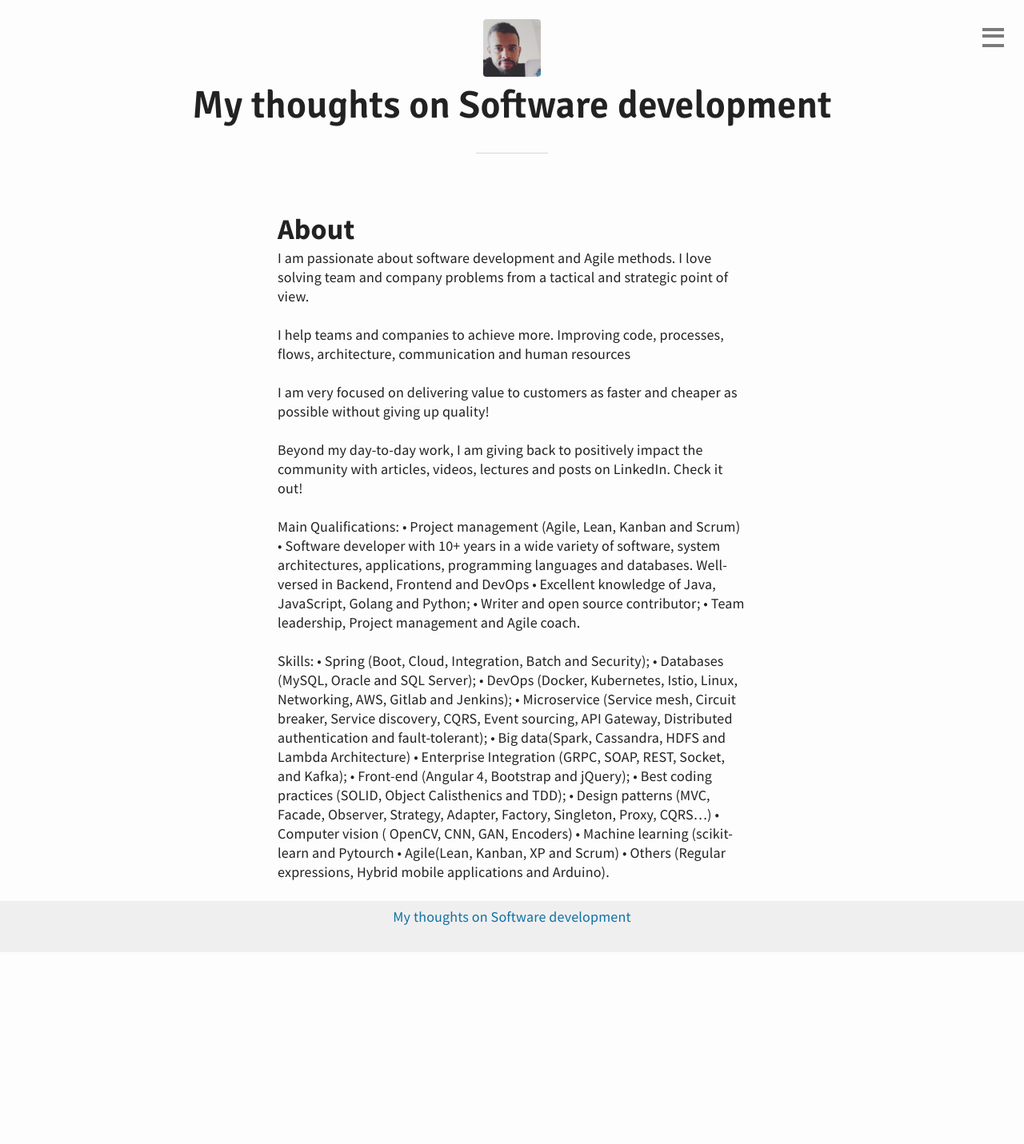
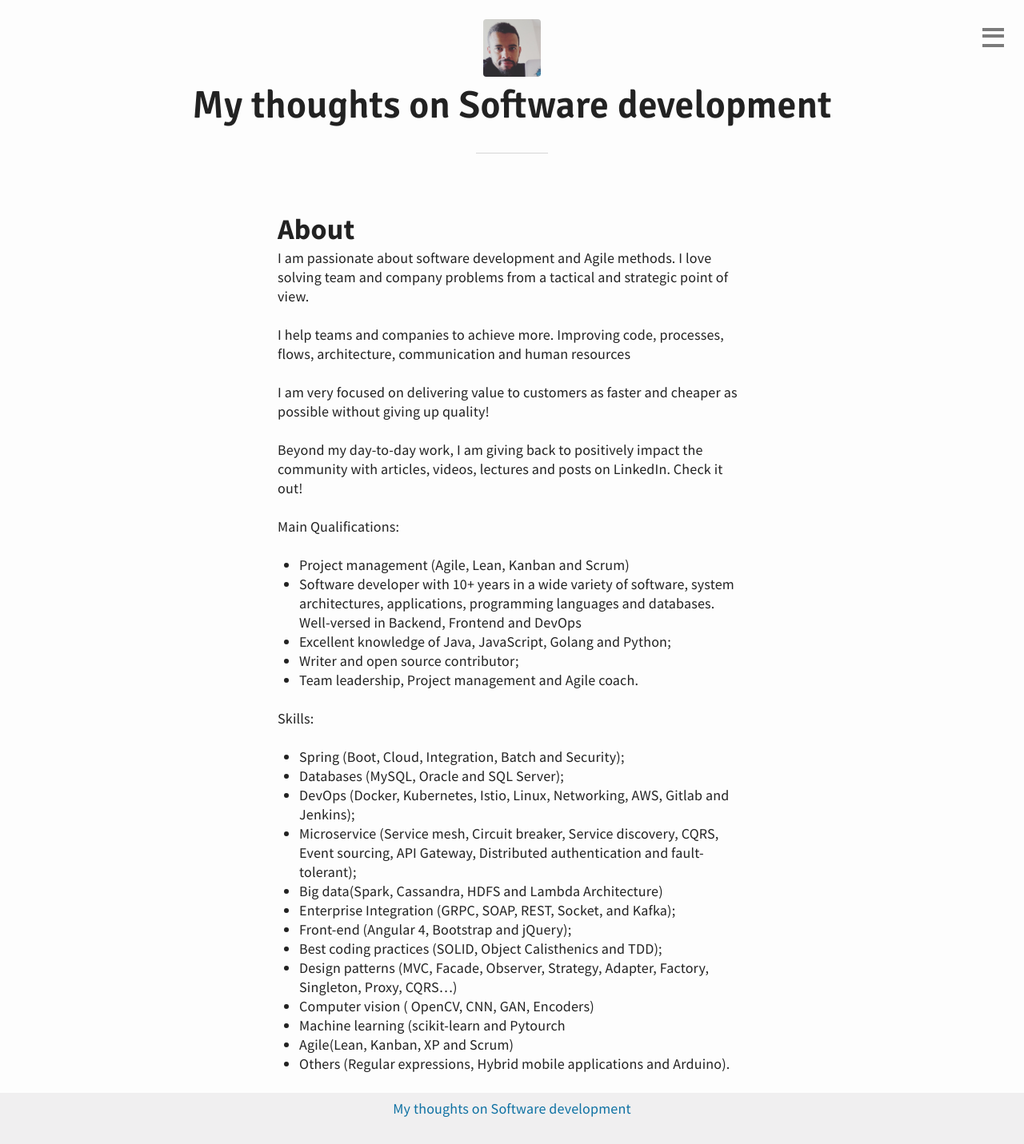
Before and after one commit to apssouza22/blog, a Jekyll site: the page built from about.md, in a window 1280 px wide. Shown: the whole page at 80% size. Built offline with Jekyll 4.4.1, drawn with Linux system fonts in a browser that asks for light colours; before the commit the page ends 1191 px from its top, so only the background shows below that.

```diff
--- a/_includes/link.html
+++ b/_includes/link.html
@@ -1,3 +1,2 @@
-<a href="https://apssouza22.github.io/blog/">Home</a>
+<a href="https://apssouza22.github.io/blog/about">About author</a>
 <a href="https://github.com/apssouza22/blog">Github Repo</a>
-<a href="https://apssouza22.github.io/blog/about">About author</a>
--- a/about.md
+++ b/about.md
@@ -2,6 +2,7 @@
 layout: page
 title: About Alexsandro Souza
 ---
+
 ## About
 
 I am passionate about software development and Agile methods. I love solving team and company problems from a tactical and strategic point of view.
@@ -13,23 +14,23 @@ I am very focused on delivering value to customers as faster and cheaper as poss
 Beyond my day-to-day work, I am giving back to positively impact the community with articles, videos, lectures and posts on LinkedIn. Check it out!
 
 Main Qualifications:
-• Project management (Agile, Lean, Kanban and Scrum)
-• Software developer with 10+ years in a wide variety of software, system architectures, applications, programming languages and databases. Well-versed in Backend, Frontend and DevOps
-• Excellent knowledge of Java, JavaScript, Golang and Python;
-• Writer and open source contributor;
-• Team leadership, Project management and Agile coach.
+- Project management (Agile, Lean, Kanban and Scrum)
+- Software developer with 10+ years in a wide variety of software, system architectures, applications, programming languages and databases. Well-versed in Backend, Frontend and DevOps
+- Excellent knowledge of Java, JavaScript, Golang and Python;
+- Writer and open source contributor;
+- Team leadership, Project management and Agile coach.
 
 Skills:
-• Spring (Boot, Cloud, Integration, Batch and Security);
-• Databases (MySQL, Oracle and SQL Server);
-• DevOps (Docker, Kubernetes, Istio, Linux, Networking, AWS, Gitlab and Jenkins);
-• Microservice (Service mesh, Circuit breaker, Service discovery, CQRS, Event sourcing, API Gateway, Distributed authentication and fault-tolerant);
-• Big data(Spark, Cassandra, HDFS and Lambda Architecture)
-• Enterprise Integration (GRPC, SOAP, REST, Socket, and Kafka);
-• Front-end (Angular 4, Bootstrap and jQuery);
-• Best coding practices (SOLID, Object Calisthenics and TDD);
-• Design patterns (MVC, Facade, Observer, Strategy, Adapter, Factory, Singleton, Proxy, CQRS…)
-• Computer vision ( OpenCV, CNN, GAN, Encoders)
-• Machine learning (scikit-learn and Pytourch
-• Agile(Lean, Kanban, XP and Scrum)
-• Others (Regular expressions, Hybrid mobile applications and Arduino).
+- Spring (Boot, Cloud, Integration, Batch and Security);
+- Databases (MySQL, Oracle and SQL Server);
+- DevOps (Docker, Kubernetes, Istio, Linux, Networking, AWS, Gitlab and Jenkins);
+- Microservice (Service mesh, Circuit breaker, Service discovery, CQRS, Event sourcing, API Gateway, Distributed authentication and fault-tolerant);
+- Big data(Spark, Cassandra, HDFS and Lambda Architecture)
+- Enterprise Integration (GRPC, SOAP, REST, Socket, and Kafka);
+- Front-end (Angular 4, Bootstrap and jQuery);
+- Best coding practices (SOLID, Object Calisthenics and TDD);
+- Design patterns (MVC, Facade, Observer, Strategy, Adapter, Factory, Singleton, Proxy, CQRS…)
+- Computer vision ( OpenCV, CNN, GAN, Encoders)
+- Machine learning (scikit-learn and Pytourch
+- Agile(Lean, Kanban, XP and Scrum)
+- Others (Regular expressions, Hybrid mobile applications and Arduino).
```
